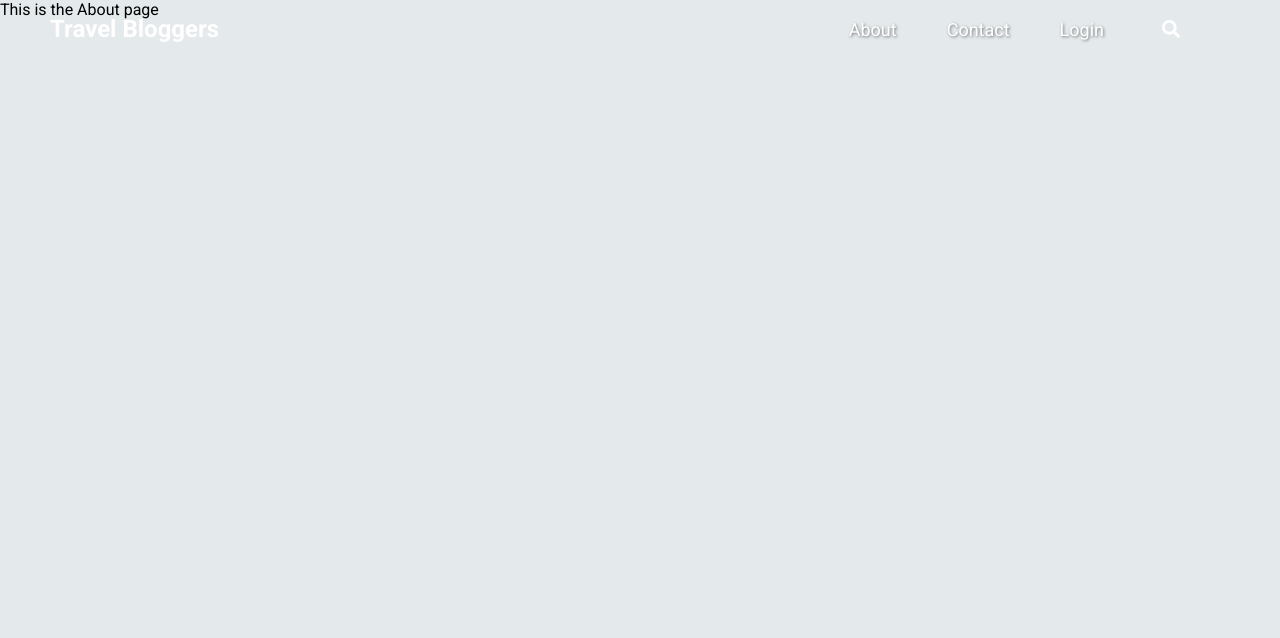
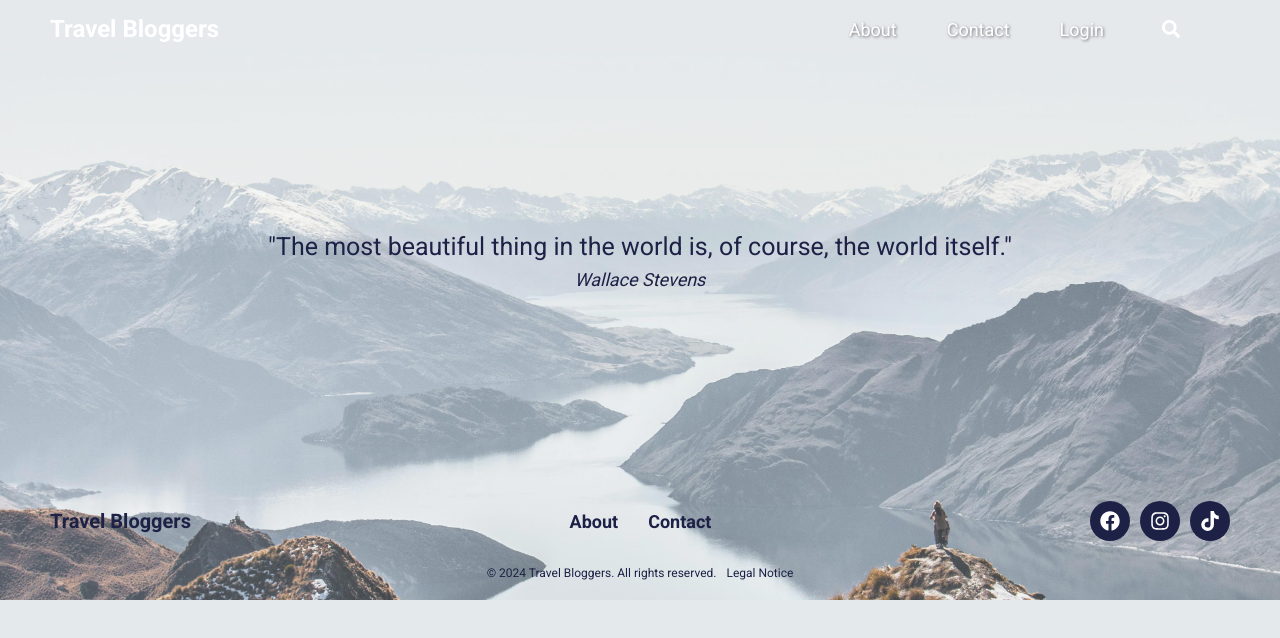
Before and after one commit to Vanyl/travelBloggers-frontend, a React (Vite) app in the folder frontend/: page /about in a window 1280 px wide. Shown: the top 638 px of the page. Built offline with nearby package versions, Linux system fonts and the light colour scheme.

Commit message:
fixed classname + added subfooter to about page

```diff
--- a/frontend/src/pages/About.jsx
+++ b/frontend/src/pages/About.jsx
@@ -1,5 +1,13 @@
+
+import SubFooter from '../components/SubFooter'
+
 const About = () => {
-    return <div>This is the About page</div>;
+
+    return (
+      <>
+        <SubFooter/>
+      </>
+    )
   };
 
   export default About;
--- a/frontend/src/pages/Article.jsx
+++ b/frontend/src/pages/Article.jsx
@@ -140,7 +140,7 @@ const Article = ({userData}) => {
                                 value={email}
                                 onChange={(e) => setEmail(e.target.value)}
                             />
-                            <button type="submit" >Comment!</button>
+                            <button className="btn-comment" type="submit" >Comment!</button>
                         </div>
                     </form>
                 </div>
```
